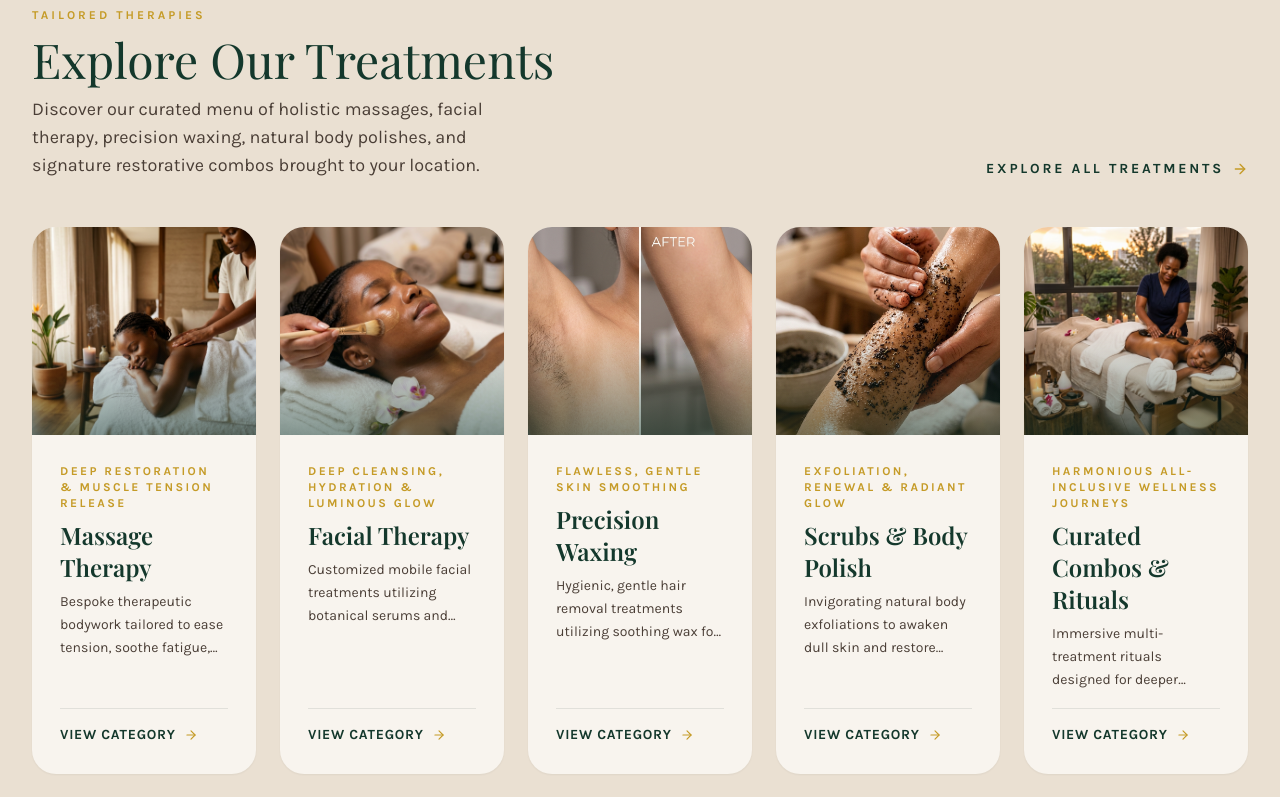
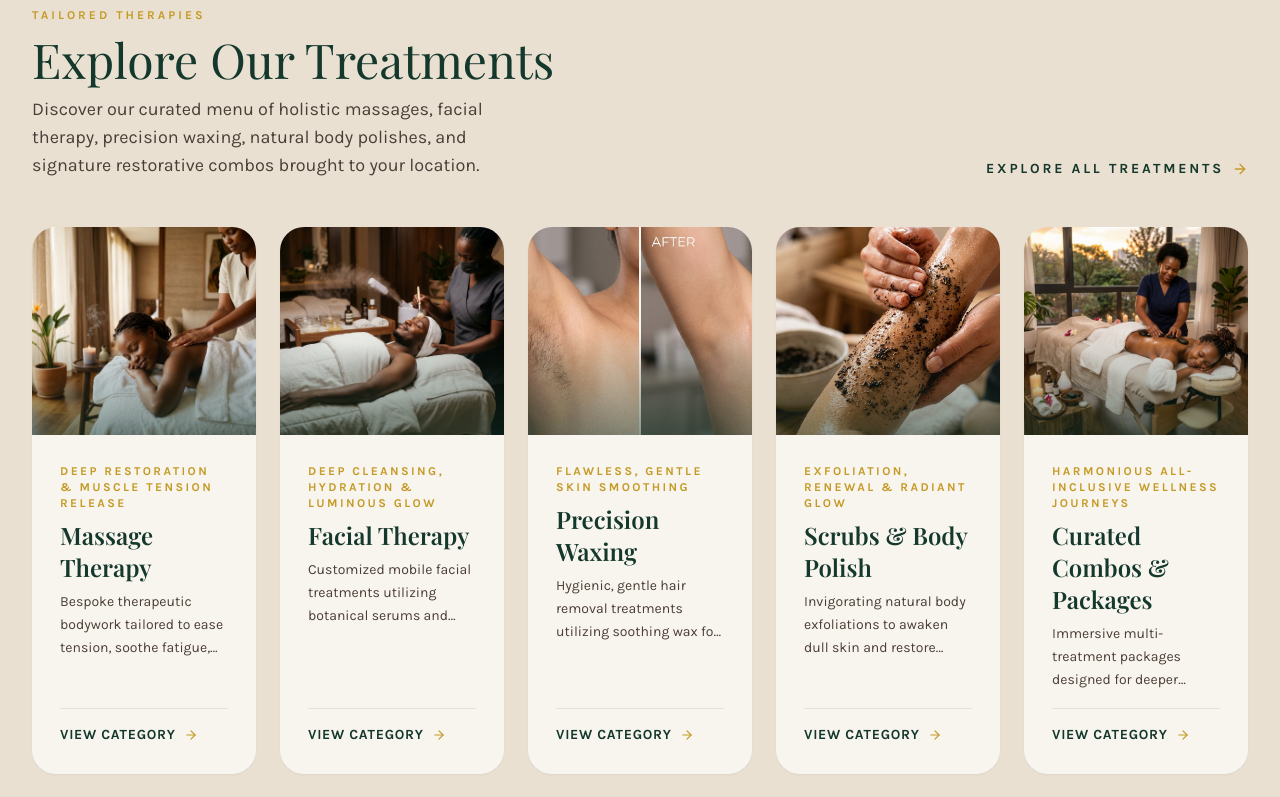
Before and after one commit to jff-ry/Holistic-Glow, a React (Vite) app: page / in a window 1280 px wide. Shown: the part 2000-2797 px from the top of the page. Built offline with nearby package versions, Linux system fonts and the light colour scheme; a web font is replaced by a local one.

Commit message:
refactor: update branding and marketing copy
- Update homepage headline to "Luxury spa experiences"
- Rename "Rituals" to "Packages" across UI and data
- Replace facial imagery with updated content

```diff
--- a/src/components/Footer.tsx
+++ b/src/components/Footer.tsx
@@ -27,7 +27,7 @@ export default function Footer() {
             </Link>
 
             <p className="text-base text-[#F3ECE2]/85 leading-relaxed max-w-md pt-2 font-light">
-              Kenya's premier mobile spa experience delivering bespoke therapeutic massage, gentle precision waxing, renewing body scrubs, and curated rituals directly to your home, hotel, or private residence.
+              Kenya's premier mobile spa experience delivering bespoke therapeutic massage, gentle precision waxing, renewing body scrubs, and curated packages directly to your home, hotel, or private residence.
             </p>
 
             <div className="pt-3">
--- a/src/data/galleryData.ts
+++ b/src/data/galleryData.ts
@@ -2,7 +2,7 @@ import { GalleryItem } from '../types';
 import heroAfricanSpaImg from '../assets/images/hero_african_spa_1788112077485.jpg';
 import holiGlowSetupImg from '../assets/images/holi_glow_setup_1788251444638.jpg';
 import diverseSpaRelaxationImg from '../assets/images/diverse_spa_relaxation_1788112110008.jpg';
-import africanFacialGlowImg from '../assets/images/african_facial_glow_1788112124543.jpg';
+import africanManFacialImg from '../assets/images/african_man_facial_treatment_1788253243235.jpg';
 import sanitizedLinenImg from '../assets/images/sanitized_linen_candle_vertical_1788019703723.jpg';
 import bodyScrubImg from '../assets/images/body_scrub_massage_closeup_1788020929938.jpg';
 import precisionWaxingImg from '../assets/images/waxing_underarm_smooth_1788020111736.jpg';
@@ -34,11 +34,11 @@ export const GALLERY_ITEMS: GalleryItem[] = [
   },
   {
     id: 'gal-4',
-    title: 'Radiant Facial Therapy & Glow',
+    title: 'Hydrating Facial Therapy & Glow',
     category: 'treatments',
-    image: africanFacialGlowImg,
+    image: africanManFacialImg,
     aspect: 'wide',
-    caption: 'Customized botanical cleansers, gentle mask application, and facial massage for a luminous, refreshed complexion.',
+    caption: 'Customized botanical cleansers, soothing mask application, and gentle facial therapy for deep hydration and a refreshed complexion.',
   },
   {
     id: 'gal-5',
--- a/src/data/servicesData.ts
+++ b/src/data/servicesData.ts
@@ -1,6 +1,6 @@
 import { CategoryInfo, ServiceItem } from '../types';
 import heroAfricanSpaImg from '../assets/images/hero_african_spa_1788112077485.jpg';
-import africanFacialGlowImg from '../assets/images/african_facial_glow_1788112124543.jpg';
+import africanManFacialImg from '../assets/images/african_man_facial_treatment_1788253243235.jpg';
 import precisionWaxingImg from '../assets/images/waxing_underarm_smooth_1788020111736.jpg';
 import bodyScrubImg from '../assets/images/body_scrub_massage_closeup_1788020929938.jpg';
 import africanSpaRitualImg from '../assets/images/african_spa_ritual_1788112140731.jpg';
@@ -18,7 +18,7 @@ export const CATEGORIES: CategoryInfo[] = [
     name: 'Facial Therapy',
     tagline: 'Deep cleansing, hydration & luminous glow',
     description: 'Customized mobile facial treatments utilizing botanical serums and gentle massage to revive and illuminate your complexion.',
-    image: africanFacialGlowImg,
+    image: africanManFacialImg,
   },
   {
     id: 'waxing',
@@ -36,9 +36,9 @@ export const CATEGORIES: CategoryInfo[] = [
   },
   {
     id: 'combos',
-    name: 'Curated Combos & Rituals',
+    name: 'Curated Combos & Packages',
     tagline: 'Harmonious all-inclusive wellness journeys',
-    description: 'Immersive multi-treatment rituals designed for deeper tranquility, head-to-toe renewal, and total rejuvenation.',
+    description: 'Immersive multi-treatment packages designed for deeper tranquility, head-to-toe renewal, and total rejuvenation.',
     image: africanSpaRitualImg,
   },
 ];
@@ -214,7 +214,7 @@ export const SERVICES: ServiceItem[] = [
     category: 'waxing',
     duration: '',
     priceKes: 8000,
-    description: 'Comprehensive full-body hair removal ritual providing complete, flawless skin smoothness.',
+    description: 'Comprehensive full-body hair removal treatment providing complete, flawless skin smoothness.',
     benefits: ['Head-to-toe smoothness', 'Complete aesthetic grooming', 'Long-lasting results'],
   },
 
@@ -249,7 +249,7 @@ export const SERVICES: ServiceItem[] = [
     benefits: ['Gentle exfoliation', 'Softens texture', 'Refreshes skin barrier'],
   },
 
-  // Combos & Curated Rituals
+  // Combos & Curated Packages
   {
     id: 'combo-swedish-coffee',
     name: 'Swedish + Coffee Scrub',
--- a/src/pages/BookingPage.tsx
+++ b/src/pages/BookingPage.tsx
@@ -257,7 +257,7 @@ export default function BookingPage() {
                       </option>
                     ))}
                   </optgroup>
-                  <optgroup label="Combos & Signature Rituals">
+                  <optgroup label="Combos & Signature Packages">
                     {SERVICES.filter((s) => s.category === 'combos').map((s) => (
                       <option key={s.id} value={s.id}>
                         {s.name} (KES {s.priceKes.toLocaleString()})
--- a/src/pages/HomePage.tsx
+++ b/src/pages/HomePage.tsx
@@ -24,7 +24,7 @@ export default function HomePage() {
 
               <div className="space-y-3">
                 <h1 className="font-serif text-4xl sm:text-5xl md:text-6xl lg:text-[64px] text-[#14382C] font-normal leading-[1.12] tracking-tight">
-                  Wellness rituals <br />
+                  Luxury spa experiences <br />
                   <span className="italic font-normal text-[#14382C]/90">delivered to your home or hotel.</span>
                 </h1>
                 <div className="w-24 h-[3px] bg-gradient-to-r from-[#C59B27] via-[#ECC870] to-[#C59B27] mt-4 rounded-full" />
--- a/src/pages/ServicesPage.tsx
+++ b/src/pages/ServicesPage.tsx
@@ -31,7 +31,7 @@ export default function ServicesPage() {
     { id: 'facials', name: 'Facial Therapy' },
     { id: 'waxing', name: 'Precision Waxing' },
     { id: 'scrubs', name: 'Scrubs & Body Polish' },
-    { id: 'combos', name: 'Combos & Rituals' },
+    { id: 'combos', name: 'Combos & Packages' },
   ];
 
   const currentCat = CATEGORIES.find((c) => c.id === activeCategory) || CATEGORIES[0];
```
Also changed, not shown: src/assets/images/african_man_facial_treatment_1788253243235.jpg (added).
